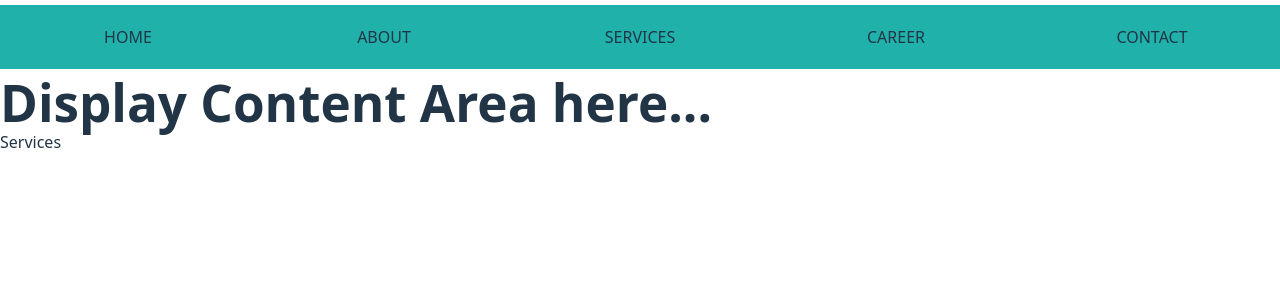
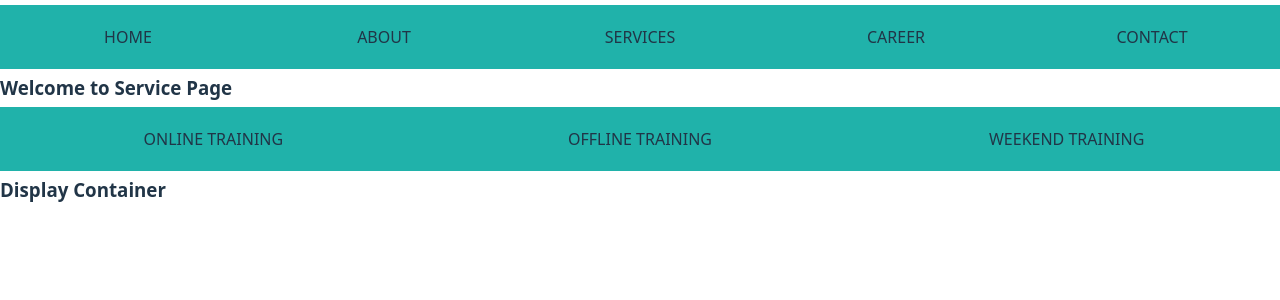
Before and after one commit to jeevaninit/javascript110225700am, a React (Vite) app in the folder React/react25324700AM/: page /services in a window 1280 px wide. Shown: the top 300 px of the page. Built offline with nearby package versions, Linux system fonts and the light colour scheme.

Commit message:
Nested Route and Redux

```diff
--- a/React/react25324700AM/package.json
+++ b/React/react25324700AM/package.json
@@ -13,7 +13,10 @@
     "axios": "^1.8.4",
     "react": "^19.0.0",
     "react-dom": "^19.0.0",
-    "react-router-dom": "^7.5.0"
+    "react-redux": "^9.2.0",
+    "react-router-dom": "^7.5.0",
+    "redux": "^5.0.1",
+    "redux-thunk": "^3.1.0"
   },
   "devDependencies": {
     "@eslint/js": "^9.21.0",
--- a/React/react25324700AM/src/router/Container.jsx
+++ b/React/react25324700AM/src/router/Container.jsx
@@ -5,19 +5,33 @@ import About from './About'
 import Services from './Services'
 import Career from './Career'
 import Contact from './Contact'
+ import Onlinetraining from './Onlinetraining'
+import Offlinetraining from './Offlinetraining'
+import Weekendtraining from './Weekendtraining'
+
 
 const Container = () => {
   return (
     <div>
-        <h1>Display Content Area here...</h1>
 
-        <Routes>
-            <Route path='/home' element={<Home />}/>
-            <Route path='/about' element={<About />}/>
-            <Route path='/services' element={<Services />}/>
-            <Route path='/career' element={<Career />}/>
-            <Route path='/contact' element={<Contact/>}/>
-        </Routes>
+      <Routes>
+        <Route path="/home" element={<Home />} />
+        <Route path="/about" element={<About />} />
+
+          <Route path="/services" element={<Services />}>
+
+            <Route path="onlinetraining" element={<Onlinetraining />}>
+
+            </Route>
+
+            <Route path="offlinetraining" element={<Offlinetraining />} />
+            <Route path="weekendtraining" element={<Weekendtraining />} />
+          </Route>
+
+        <Route path="/career" element={<Career />} />
+        <Route path="/contact" element={<Contact />} />
+</Routes>
+
     </div>
   )
 }
--- /dev/null
+++ b/React/react25324700AM/src/router/Offlinetraining.jsx
@@ -0,0 +1,11 @@
+import React from 'react'
+
+const Offlinetraining = () => {
+  return (
+    <div>
+        <h3>Welcome to Offline Training</h3>
+    </div>
+  )
+}
+
+export default Offlinetraining
--- /dev/null
+++ b/React/react25324700AM/src/router/Onlinetraining.jsx
@@ -0,0 +1,11 @@
+import React from 'react'
+
+const Onlinetraining = () => {
+  return (
+    <div>
+        <h3>Welcome to Online Training</h3>
+    </div>
+  )
+}
+
+export default Onlinetraining
--- a/React/react25324700AM/src/router/Services.jsx
+++ b/React/react25324700AM/src/router/Services.jsx
@@ -1,8 +1,43 @@
 import React from 'react'
+import { Outlet, useNavigate } from 'react-router-dom'
+
 
 const Services = () => {
+
+  const navigation=useNavigate();
+
+  const servicelist=[
+    {label:'ONLINE TRAINING',path:'onlinetraining'},
+    {label:'OFFLINE TRAINING',path:'offlinetraining'},
+    {label:'WEEKEND TRAINING',path:'weekendtraining'},
+
+]
+
+const serviceitemhandle=(path)=>{
+  navigation(path)
+}
+
   return (
-    <div>Services</div>
+    <div>
+      <h3>Welcome to Service Page</h3>
+      <ul>
+       {servicelist.map(
+        (serviceitem,index)=>
+        <li key={index} onClick={()=>{serviceitemhandle(serviceitem.path)}}>
+          {serviceitem.label}
+        </li>)}
+      </ul>
+
+
+      <div>
+        <h3>Display
+        Container
+        </h3>
+
+      <Outlet />
+      </div>
+
+      </div>
   )
 }
 
--- /dev/null
+++ b/React/react25324700AM/src/router/Weekendtraining.jsx
@@ -0,0 +1,11 @@
+import React from 'react'
+
+const Weekendtraining = () => {
+  return (
+    <div>
+        <h3>Welcome to Weekend Training</h3>
+    </div>
+  )
+}
+
+export default Weekendtraining
```
Also changed, not shown: React/react25324700AM/src/Redux/PrintStoreValue.jsx (added, +9 -0 lines), React/react25324700AM/src/Redux/Reducer.jsx (added, +11 -0 lines), React/react25324700AM/src/Redux/Store.jsx (added, +9 -0 lines), 2 other files (tests, documents, lock files or other folders).
